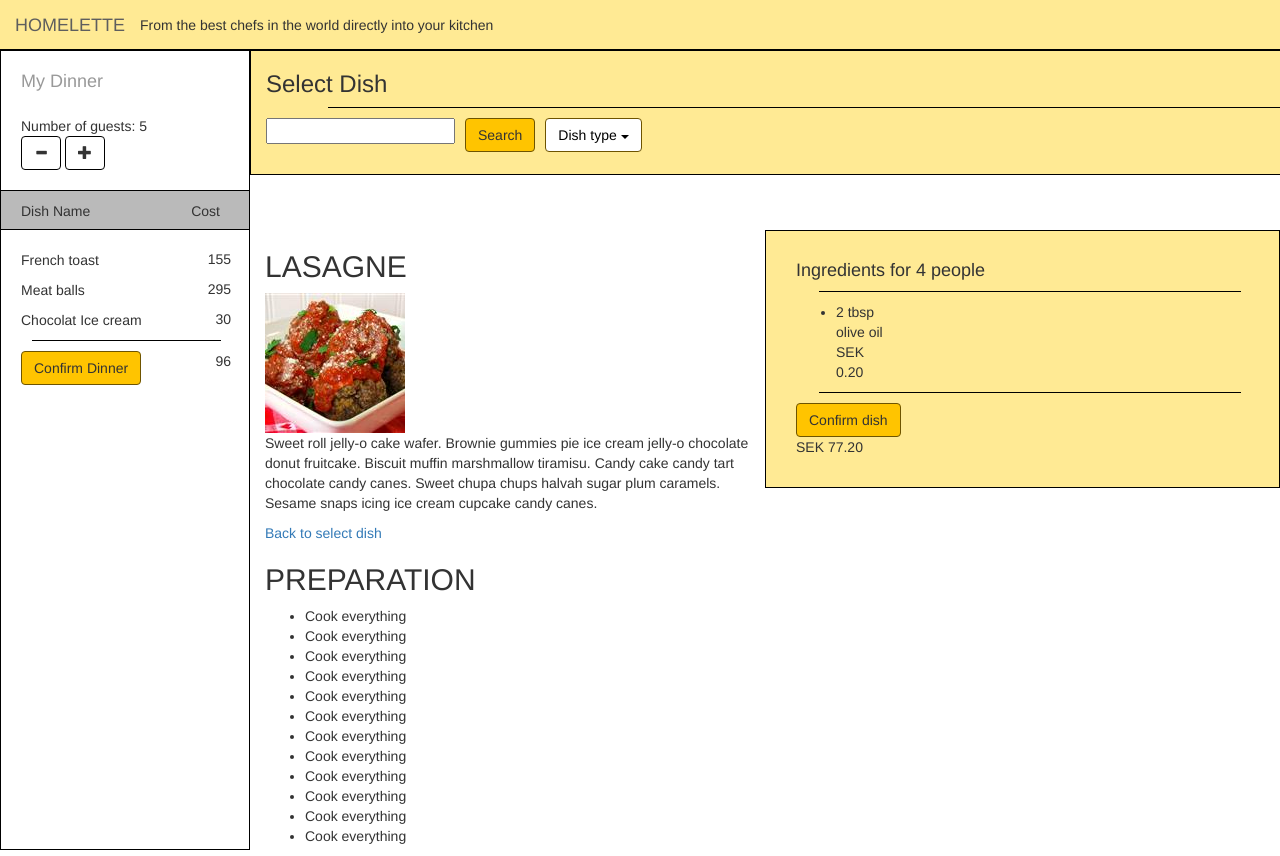
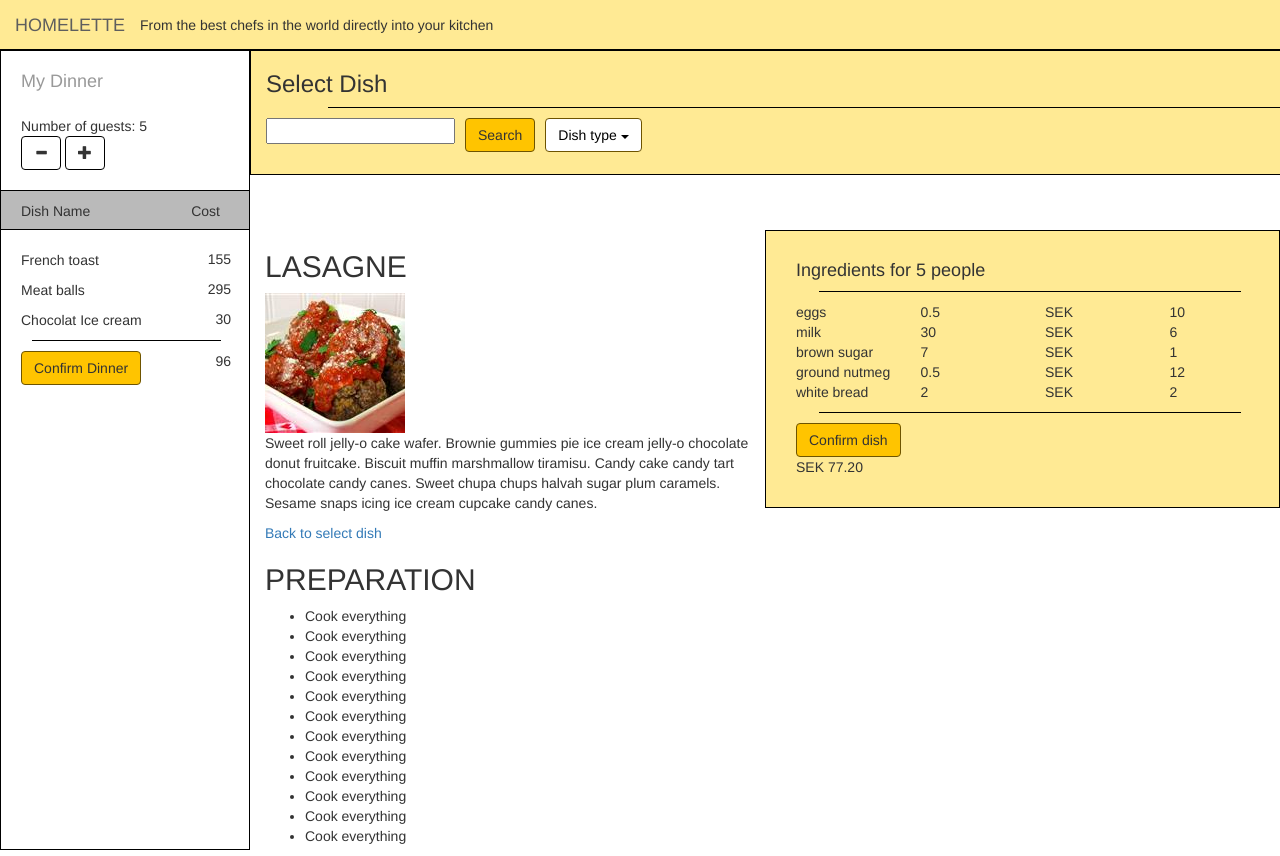
Before and after one commit to buthearkex/interactionProgramming, a plain HTML site: page dinnerplanner-html-master/food.html in a window 1280 px wide. Drawn offline with nearby package versions, Linux system fonts and the light colour scheme.

Commit message:
procedural

```diff
--- a/dinnerplanner-html-master/food.html
+++ b/dinnerplanner-html-master/food.html
@@ -97,16 +97,24 @@
                         <a href="selectDish.html" href="selectDish.html">Back to select dish</a>
                     </div>
                     <div class="col-md-6 recipe">
-                        <h4>Ingredients for 4 people</h4>
+                        <h4>Ingredients for <span class="nbrGuests"></span> people</h4>
                         <div class="line"></div>
-                        <ul>
+                        <div id="ingredientList">
+                            <!--<div class="row">
+    <div class="col-sm-3">2 tsb</div>
+    <div class="col-sm-4">olive oil</div>
+    <div class="col-sm-2">SEK</div>
+    <div class="col-sm-3">0.20</div>
+</div>-->
+                        </div>
+                        <!--<ul>
     <li>
         <div>2 tbsp</div>
         <div>olive oil</div>
         <div>SEK</div>
         <div>0.20</div>
     </li>
-                        </ul>
+</ul>-->
                         <div class="line"></div>
                         <a href="dinnerOverview.html" class="btn btn-default">Confirm dish</a>
                         <p>SEK 77.20</p>
--- a/dinnerplanner-html-master/js/view/exampleView.js
+++ b/dinnerplanner-html-master/js/view/exampleView.js
@@ -176,4 +176,25 @@ var ExampleView = function (container, model) {
 
     $('#totalDinnerCost').html(model.getTotalMenuPrice());
 
+    $('.nbrGuests').html(model.getNumberOfGuests());
+
+    var ingreds = menuItems[0].ingredients;
+    for (var i = 0; i < ingreds.length; i++) {
+        $('#ingredientList').append(
+            "<div class='row'>" +
+            "<div class='col-sm-3'>" +
+            ingreds[i].name +
+            "</div>" +
+            "<div class='col-sm-3'>" +
+            ingreds[i].quantity +
+            "</div>" +
+            "<div class='col-sm-3'>SEK</div>" +
+            "<div class='col-sm-3'>" +
+            ingreds[i].price +
+            "</div>" +
+            "</div>"
+        );
+    }
+
+
 }
```
Also changed, not shown: dinnerplanner-html-master/dinnerOverview.html (+1 -1 lines). Lines whose indentation alone changed are shown as unchanged.
